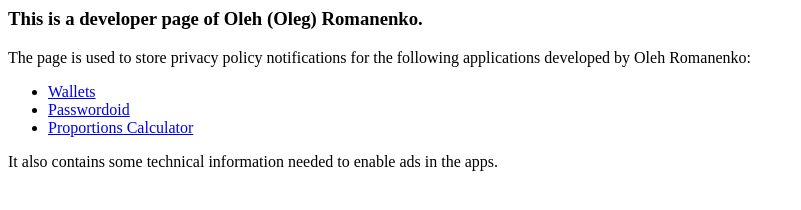
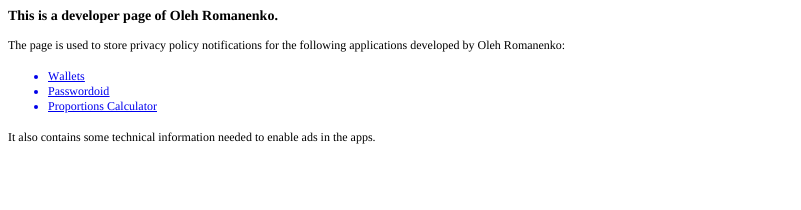
Before and after one commit to rolenin/olehio.github.io, a plain HTML site: page index.html in a window 1280 px wide. Shown: the whole page, without its empty margins (0-801 px from the left). Drawn offline with Linux system fonts and the light colour scheme.

```diff
--- a/index.html
+++ b/index.html
@@ -1,20 +1,28 @@
-<!DOCTYPE HTML PUBLIC "-//W3C//DTD HTML 4.0 Transitional//EN">
-
+<!DOCTYPE html PUBLIC "-//W3C//DTD HTML 4.01//EN" "http://www.w3.org/TR/html4/strict.dtd">
 <html>
 <head>
-        <title>Oleh Romanenko's developer page</title>
+  <meta http-equiv="Content-Type" content="text/html; charset=utf-8">
+  <meta http-equiv="Content-Style-Type" content="text/css">
+  <title></title>
+  <meta name="Generator" content="Cocoa HTML Writer">
+  <meta name="CocoaVersion" content="2575.3">
+  <style type="text/css">
+    p.p2 {margin: 0.0px 0.0px 12.0px 0.0px; font: 12.0px Times; -webkit-text-stroke: #000000}
+    li.li3 {margin: 0.0px 0.0px 0.0px 0.0px; font: 12.0px Times; color: #0000e9; -webkit-text-stroke: #0000e9}
+    span.s1 {font-kerning: none}
+    span.s2 {-webkit-text-stroke: 0px #000000}
+    span.s3 {text-decoration: underline ; font-kerning: none}
+    ul.ul1 {list-style-type: disc}
+  </style>
 </head>
-
 <body>
-<h3>This is a developer page of Oleh (Oleg) Romanenko.</h3>
-
-<p>The page is used to store privacy policy notifications for the following applications developed by Oleh Romanenko:</p>
-<ul>
-  <li><a href="https://play.google.com/store/apps/details?id=com.romanenko.oleg.wallets">Wallets</a></li>
-  <li><a href="https://play.google.com/store/apps/details?id=com.romanenko.oleg.passwordoid">Passwordoid</a></li>
-  <li><a href="https://play.google.com/store/apps/details?id=com.romanenko.oleg.proportioncalculator">Proportions Calculator</a></li>
+<h3 style="margin: 0.0px 0.0px 14.0px 0.0px; font: 14.0px Times; -webkit-text-stroke: #000000"><span class="s1"><b>This is a developer page of Oleh Romanenko.</b></span></h3>
+<p class="p2"><span class="s1">The page is used to store privacy policy notifications for the following applications developed by Oleh Romanenko:</span></p>
+<ul class="ul1">
+  <li class="li3"><span class="s2"><a href="https://play.google.com/store/apps/details?id=com.romanenko.oleg.wallets"><span class="s3">Wallets</span></a></span></li>
+  <li class="li3"><span class="s2"><a href="https://play.google.com/store/apps/details?id=com.romanenko.oleg.passwordoid"><span class="s3">Passwordoid</span></a></span></li>
+  <li class="li3"><span class="s2"><a href="https://play.google.com/store/apps/details?id=com.romanenko.oleg.proportioncalculator"><span class="s3">Proportions Calculator</span></a></span></li>
 </ul>
-<p>It also contains some technical information needed to enable ads in the apps.</p>
-
+<p class="p2"><span class="s1">It also contains some technical information needed to enable ads in the apps.</span></p>
 </body>
 </html>
```
